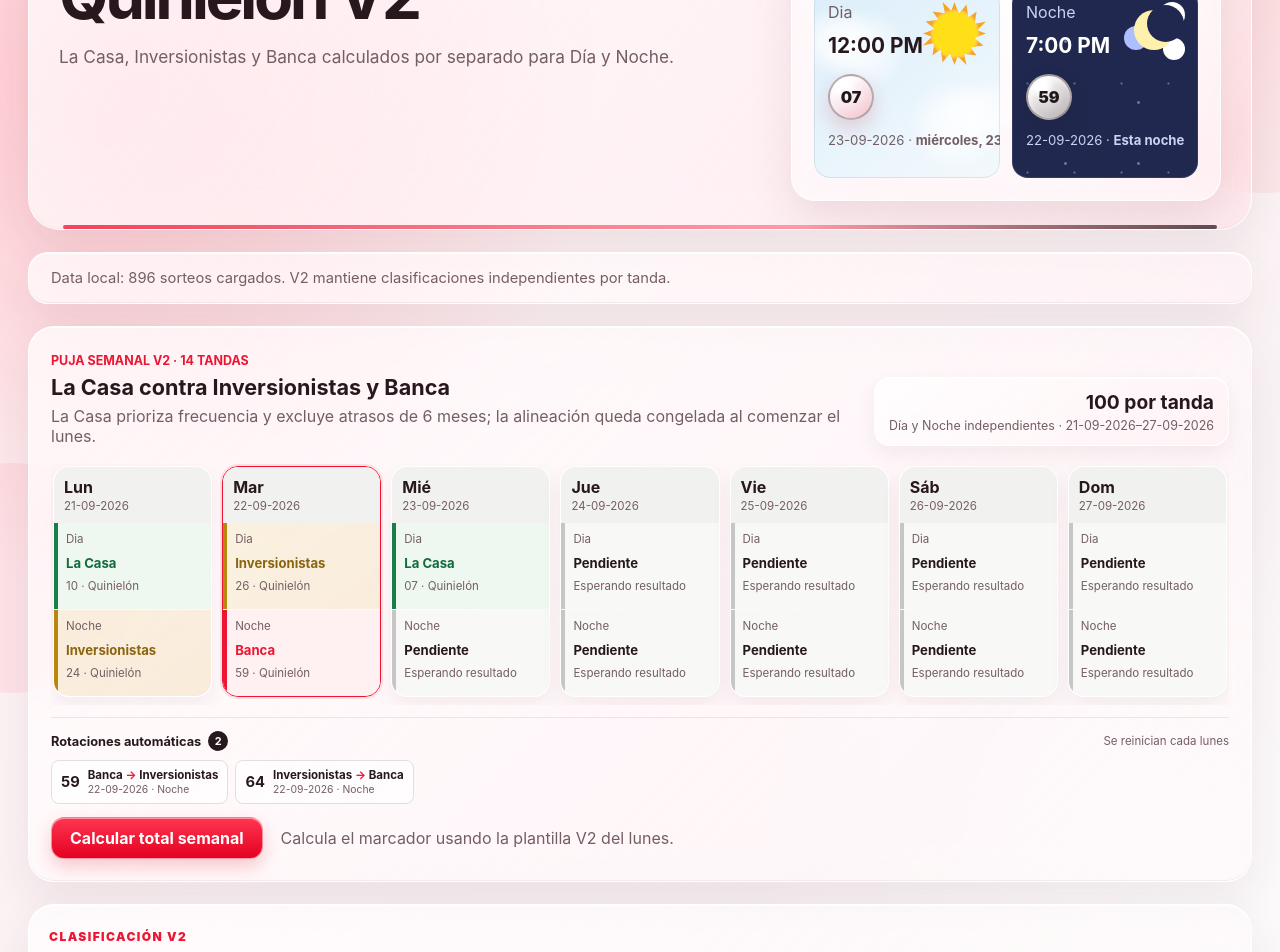
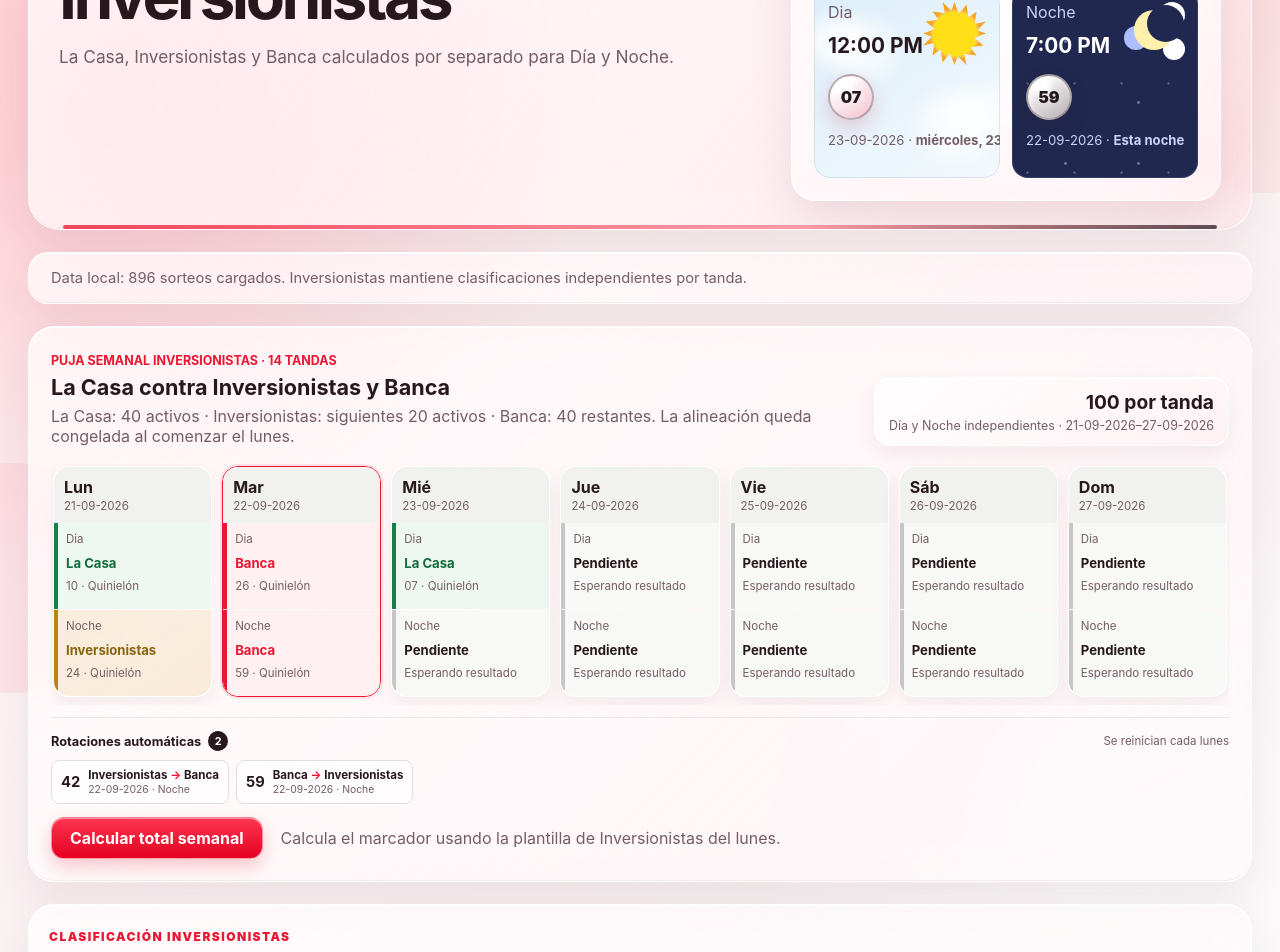
Before and after one commit to LuisManon/AnalisisDiario, a Next.js app: page / in a window 1280 px wide. Shown: the part 280-1232 px from the top of the page. Built offline with nearby package versions, Linux system fonts and the light colour scheme.

Commit message:
Add default Inversionistas view with independent 40-20-40 weekly challenge

```diff
--- a/components/LaPrimeraDashboard.tsx
+++ b/components/LaPrimeraDashboard.tsx
@@ -15,7 +15,7 @@ import { buildQuinielaSuggestions, formatQuinielaNumber } from "../lib/quiniela-
 import { getNextLoto5Date } from "../lib/la-primera-loto5";
 import type { LaPrimeraDraw, LaPrimeraFilter, LaPrimeraLoto5Draw, LaPrimeraQuinielaDraw, LaPrimeraSession, Loto5PortfolioPlay, Loto5PortfolioSnapshot, QuinielaPaleDraw } from "../lib/types";
 
-type LaPrimeraProduct = "quinielon" | "quinielon-v2" | "quiniela" | "loto5";
+type LaPrimeraProduct = "inversionistas" | "quinielon" | "quinielon-v2" | "quiniela" | "loto5";
 
 type Props = {
   initialData: {
@@ -203,7 +203,7 @@ function QuinielonBall({ number, tone = "red", winner = false }: { number: numbe
 
 export function LaPrimeraDashboard({ initialData }: Props) {
   const [data, setData] = useState(initialData);
-  const [product, setProduct] = useState<LaPrimeraProduct>("quinielon-v2");
+  const [product, setProduct] = useState<LaPrimeraProduct>("inversionistas");
   const [isPageLoading, setIsPageLoading] = useState(true);
   const [status, setStatus] = useState(`Data local: ${initialData.results.length} sorteos cargados.`);
   const [session, setSession] = useState<LaPrimeraFilter>("todos");
@@ -344,8 +344,8 @@ export function LaPrimeraDashboard({ initialData }: Props) {
     return <LaPrimeraLoto5View results={data.loto5Results} onProductChange={setProduct} status={status} />;
   }
 
-  if (product === "quinielon-v2") {
-    return <LaPrimeraQuinielonV2View results={results} onProductChange={setProduct} status={status} />;
+  if (product === "quinielon-v2" || product === "inversionistas") {
+    return <LaPrimeraQuinielonV2View key={product} variant={product} results={results} onProductChange={setProduct} status={status} />;
   }
 
   return (
@@ -609,6 +609,7 @@ export function LaPrimeraDashboard({ initialData }: Props) {
 function ProductSwitch({ product, onChange }: { product: LaPrimeraProduct; onChange: (product: LaPrimeraProduct) => void }) {
   return (
     <nav className="primeraProductSwitch" aria-label="Producto de La Primera">
+      <button className={product === "inversionistas" ? "active" : ""} onClick={() => onChange("inversionistas")}>Inversionistas</button>
       <button className={product === "quinielon-v2" ? "active" : ""} onClick={() => onChange("quinielon-v2")}>Quinielón V2</button>
       <button className={product === "quinielon" ? "active" : ""} onClick={() => onChange("quinielon")}>El Quinielón</button>
       <button className={product === "quiniela" ? "active" : ""} onClick={() => onChange("quiniela")}>Quiniela Día/Noche</button>
@@ -619,7 +620,9 @@ function ProductSwitch({ product, onChange }: { product: LaPrimeraProduct; onCha
 
 type QuinielonV2Group = "nosotros" | "inversionistas" | "banca";
 
-function buildQuinielonV2Rankings(results: LaPrimeraDraw[]) {
+type QuinielonVariant = "quinielon-v2" | "inversionistas";
+
+function buildQuinielonV2Rankings(results: LaPrimeraDraw[], variant: QuinielonVariant = "quinielon-v2") {
   const split = (session: LaPrimeraSession) => {
     const scoped = results.filter((draw) => draw.session === session);
     const ranking = buildLaPrimeraFrequencyRanking(scoped);
@@ -633,6 +636,17 @@ function buildQuinielonV2Rankings(results: LaPrimeraDraw[]) {
       const latest = lastDate(number);
       return !latest || latest <= delayThreshold;
     };
+    if (variant === "inversionistas") {
+      const active = ranking.filter((item) => !isDelayed(item.number));
+      const nosotros = active.slice(0, 40);
+      const inversionistas = active.slice(40, 60);
+      const selected = new Set([...nosotros, ...inversionistas].map((item) => item.number));
+      const banca = ranking.filter((item) => !selected.has(item.number)).sort((a, b) =>
+        Number(isDelayed(b.number)) - Number(isDelayed(a.number)) ||
+        a.count - b.count || lastDate(a.number).localeCompare(lastDate(b.number)) || a.number - b.number
+      );
+      return { nosotros, inversionistas, banca };
+    }
     const originalTop = ranking.slice(0, 40);
     const displacedTop = new Set(originalTop.filter((item) => isDelayed(item.number)).map((item) => item.number));
     const nosotros = ranking.filter((item) => !isDelayed(item.number)).slice(0, 40);
@@ -667,18 +681,18 @@ function quinielonV2GroupForNumber(
   return "banca";
 }
 
-function buildQuinielonV2WeeklyRotations(results: LaPrimeraDraw[], monday: string) {
+function buildQuinielonV2WeeklyRotations(results: LaPrimeraDraw[], monday: string, variant: QuinielonVariant = "quinielon-v2") {
   const sunday = addDays(monday, 6);
   const accumulated = results.filter((draw) => draw.date < monday);
   const weeklyDraws = results
     .filter((draw) => draw.date >= monday && draw.date <= sunday)
     .sort((a, b) => a.date.localeCompare(b.date) || (a.session === b.session ? 0 : a.session === "dia" ? -1 : 1));
-  let previous = buildQuinielonV2Rankings(accumulated);
+  let previous = buildQuinielonV2Rankings(accumulated, variant);
   const rotations: Array<{ date: string; session: LaPrimeraSession; number: number; from: QuinielonV2Group; to: QuinielonV2Group }> = [];
 
   for (const draw of weeklyDraws) {
     accumulated.push(draw);
-    const next = buildQuinielonV2Rankings(accumulated);
+    const next = buildQuinielonV2Rankings(accumulated, variant);
     for (let number = 0; number <= 99; number += 1) {
       const from = quinielonV2GroupForNumber(previous, draw.session, number);
       const to = quinielonV2GroupForNumber(next, draw.session, number);
@@ -696,14 +710,15 @@ const quinielonV2GroupLabels: Record<QuinielonV2Group, string> = {
   banca: "Banca"
 };
 
-function QuinielonV2WeeklyChallenge({ results }: { results: LaPrimeraDraw[] }) {
+function QuinielonV2WeeklyChallenge({ results, variant }: { results: LaPrimeraDraw[]; variant: QuinielonVariant }) {
+  const investors = variant === "inversionistas";
   const [showTotal, setShowTotal] = useState(false);
   const today = getDominicanClock().date;
   const monday = getWeekMonday(today);
   const sunday = addDays(monday, 6);
   const baseResults = results.filter((draw) => draw.date < monday);
-  const rankings = buildQuinielonV2Rankings(baseResults.length ? baseResults : results);
-  const rotations = baseResults.length ? buildQuinielonV2WeeklyRotations(results, monday) : [];
+  const rankings = buildQuinielonV2Rankings(baseResults.length ? baseResults : results, variant);
+  const rotations = baseResults.length ? buildQuinielonV2WeeklyRotations(results, monday, variant) : [];
   const weekDates = Array.from({ length: 7 }, (_, index) => addDays(monday, index));
   const days = weekDates.map((date) => ({
     date,
@@ -730,7 +745,7 @@ function QuinielonV2WeeklyChallenge({ results }: { results: LaPrimeraDraw[] }) {
   return (
     <section className="card weeklyTopChallenge quinielonV2Weekly">
       <header className="weeklyTopHeader">
-        <div><span className="panelLabel primeraLabel">Puja semanal V2 · 14 tandas</span><h2>La Casa contra Inversionistas y Banca</h2><p>La Casa prioriza frecuencia y excluye atrasos de 6 meses; la alineación queda congelada al comenzar el lunes.</p></div>
+        <div><span className="panelLabel primeraLabel">Puja semanal {investors ? "Inversionistas" : "V2"} · 14 tandas</span><h2>La Casa contra Inversionistas y Banca</h2><p>{investors ? "La Casa: 40 activos · Inversionistas: siguientes 20 activos · Banca: 40 restantes. La alineación queda congelada al comenzar el lunes." : "La Casa prioriza frecuencia y excluye atrasos de 6 meses; la alineación queda congelada al comenzar el lunes."}</p></div>
         <div className="weeklyRoster"><strong>100 por tanda</strong><span>Día y Noche independientes · {formatShortDate(monday)}–{formatShortDate(sunday)}</span></div>
       </header>
       <div className="weeklyDayGrid">
@@ -753,7 +768,7 @@ function QuinielonV2WeeklyChallenge({ results }: { results: LaPrimeraDraw[] }) {
       </aside>
       <div className="weeklyTopActions">
         <button className="primaryButton weeklyCalculateButton" onClick={() => setShowTotal((value) => !value)}>{showTotal ? "Ocultar total semanal" : "Calcular total semanal"}</button>
-        {showTotal ? <div className="weeklyTopSummary"><strong>{percentages.nosotros}% La Casa · {percentages.inversionistas}% Inversionistas · {percentages.banca}% Banca</strong><p>Marcador actual: <b>{totals.nosotros}–{totals.inversionistas}–{totals.banca}</b> en {resolved.length} tandas resueltas{lastResolvedDate ? `, desde el lunes hasta el ${formatShortDate(lastResolvedDate)}` : ""}. {pending ? `Quedan ${pending} tandas pendientes.` : "La semana está completa."}</p></div> : <p className="weeklySummaryHint">Calcula el marcador usando la plantilla V2 del lunes.</p>}
+        {showTotal ? <div className="weeklyTopSummary"><strong>{percentages.nosotros}% La Casa · {percentages.inversionistas}% Inversionistas · {percentages.banca}% Banca</strong><p>Marcador actual: <b>{totals.nosotros}–{totals.inversionistas}–{totals.banca}</b> en {resolved.length} tandas resueltas{lastResolvedDate ? `, desde el lunes hasta el ${formatShortDate(lastResolvedDate)}` : ""}. {pending ? `Quedan ${pending} tandas pendientes.` : "La semana está completa."}</p></div> : <p className="weeklySummaryHint">Calcula el marcador usando la plantilla {investors ? "de Inversionistas" : "V2"} del lunes.</p>}
       </div>
     </section>
   );
@@ -764,23 +779,24 @@ function QuinielonV2DelayPanel({ results, ranking, session, referenceDate }: { r
   return <aside className="rosterDelayPanel" role="status"><strong>6 meses o más sin salir</strong><small>{formatSession(session)} · calculado hasta {formatShortDate(referenceDate)}</small>{delayed.length ? <div className="rosterDelayList">{delayed.map((item) => <span key={item.number}>{formatQuinielonNumber(item.number)}<small>{item.lastDate ? formatShortDate(item.lastDate) : "Sin registro"}</small></span>)}</div> : <p>Ninguno.</p>}</aside>;
 }
 
-function LaPrimeraQuinielonV2View({ results, onProductChange, status }: { results: LaPrimeraDraw[]; onProductChange: (product: LaPrimeraProduct) => void; status: string }) {
+function LaPrimeraQuinielonV2View({ results, onProductChange, status, variant }: { results: LaPrimeraDraw[]; onProductChange: (product: LaPrimeraProduct) => void; status: string; variant: QuinielonVariant }) {
+  const investors = variant === "inversionistas";
   const [openInfo, setOpenInfo] = useState<string | null>(null);
   const [today, setToday] = useState(() => getDominicanClock().date);
   useEffect(() => {
     const timer = window.setInterval(() => setToday(getDominicanClock().date), 60_000);
     return () => window.clearInterval(timer);
   }, []);
-  const rankings = useMemo(() => buildQuinielonV2Rankings(results), [results]);
+  const rankings = useMemo(() => buildQuinielonV2Rankings(results, variant), [results, variant]);
   const referenceDate = results[0]?.date ?? "";
   const monday = getWeekMonday(today);
   const movements = useMemo(() => {
-    const rotations = results.some((draw) => draw.date < monday) ? buildQuinielonV2WeeklyRotations(results, monday) : [];
+    const rotations = results.some((draw) => draw.date < monday) ? buildQuinielonV2WeeklyRotations(results, monday, variant) : [];
     return {
       dia: buildNumberMovements(rotations.filter((rotation) => rotation.session === "dia")),
       noche: buildNumberMovements(rotations.filter((rotation) => rotation.session === "noche"))
     };
-  }, [results, monday]);
+  }, [results, monday, variant]);
   const weeklyWinningNumbers = {
     dia: results.filter((draw) => draw.date >= monday && draw.session === "dia").map((draw) => draw.number),
     noche: results.filter((draw) => draw.date >= monday && draw.session === "noche").map((draw) => draw.number)
@@ -789,27 +805,27 @@ function LaPrimeraQuinielonV2View({ results, onProductChange, status }: { result
   const frozen = (ranking: Array<{ number: number }>, session: LaPrimeraSession) => buildFrozenNumberMap(results, ranking, [session], referenceDate, 6);
   const groups: Array<{ key: QuinielonV2Group; title: string; description: string; tone: "red" | "gold" | "dark" }> = [
     { key: "nosotros", title: "La Casa", description: "Los 40 más frecuentes y activos: ningún número con 6 meses o más de atraso.", tone: "red" },
-    { key: "inversionistas", title: "Inversionistas", description: "Plan de respaldo: recibe los frecuentes desplazados por atraso y los siguientes disponibles.", tone: "gold" },
-    { key: "banca", title: "Banca", description: "Los 20 restantes, donde se concentran los de menor frecuencia y mayor atraso.", tone: "dark" }
+    { key: "inversionistas", title: "Inversionistas", description: investors ? "Los siguientes 20 más frecuentes y activos después de La Casa (puestos 41–60 entre los activos), sin atrasos de 6 meses." : "Plan de respaldo: recibe los frecuentes desplazados por atraso y los siguientes disponibles.", tone: "gold" },
+    { key: "banca", title: "Banca", description: investors ? "Los 40 restantes, incluidos todos los números con 6 meses o más sin salir." : "Los 20 restantes, donde se concentran los de menor frecuencia y mayor atraso.", tone: "dark" }
   ];
 
   return <main className="primeraTheme quinielonV2Theme">
-    <ProductSwitch product="quinielon-v2" onChange={onProductChange} />
-    <section className="hero primeraHero quinielonV2Hero"><div><p className="eyebrow primeraEyebrow">La Primera · clasificación independiente</p><h1>Quinielón V2</h1><p className="subcopy">La Casa, Inversionistas y Banca calculados por separado para Día y Noche.</p></div><div className="heroPanel primeraHeroPanel"><span className="panelLabel primeraLabel">Últimos sorteos</span><div className="latestSplit v2LatestSplit">{(["dia", "noche"] as const).map((session) => {
+    <ProductSwitch product={variant} onChange={onProductChange} />
+    <section className="hero primeraHero quinielonV2Hero"><div><p className="eyebrow primeraEyebrow">La Primera · clasificación independiente</p><h1>{investors ? "Inversionistas" : "Quinielón V2"}</h1><p className="subcopy">La Casa, Inversionistas y Banca calculados por separado para Día y Noche.</p></div><div className="heroPanel primeraHeroPanel"><span className="panelLabel primeraLabel">Últimos sorteos</span><div className="latestSplit v2LatestSplit">{(["dia", "noche"] as const).map((session) => {
       const latest = latestBySession[session];
       return <article className={`v2LatestCard ${session}`} key={session}><i className="v2SkyIcon" aria-hidden="true" /><span>{formatSession(session)}</span><strong>{laPrimeraSchedules[session].time}</strong>{latest ? <QuinielonBall number={latest.number} tone={session === "dia" ? "red" : "dark"} /> : <b>Sin datos</b>}<small>{latest ? <>{formatShortDate(latest.date)} · <b>{getLatestDateLabel(latest)}</b></> : "Sin fecha"}</small></article>;
     })}</div></div></section>
-    <section className="toolbar primeraToolbar"><span className="status">{status} V2 mantiene clasificaciones independientes por tanda.</span></section>
-    <QuinielonV2WeeklyChallenge results={results} />
+    <section className="toolbar primeraToolbar"><span className="status">{status} {investors ? "Inversionistas" : "V2"} mantiene clasificaciones independientes por tanda.</span></section>
+    <QuinielonV2WeeklyChallenge results={results} variant={variant} />
     {groups.map((group) => <section className={`quinielonRosterSection v2RosterSection ${group.key === "inversionistas" ? "investorSection" : group.key === "banca" ? "bankSection" : "nosotrosRosterSection"}`} key={group.key}>
-      <header><span>Clasificación V2</span><h2>{group.title}</h2><p>{group.description}</p></header>
+      <header><span>Clasificación {investors ? "Inversionistas" : "V2"}</span><h2>{group.title}</h2><p>{group.description}</p></header>
       <div className="twoColumn">{(["dia", "noche"] as const).map((session) => {
         const infoKey = `${group.key}-${session}`;
         const ranking = rankings[session][group.key];
         return <div className="v2RosterColumn" key={session}>
           <div className="v2RosterColumnTitle"><strong>{group.title} · {formatSession(session)}</strong><span className={`v2SessionIcon ${session}`} aria-hidden="true">{session === "dia" ? "☀️" : "🌙"}</span><RosterDelayButton label={`${group.title} ${formatSession(session)}`} isOpen={openInfo === infoKey} onClick={() => setOpenInfo((value) => value === infoKey ? null : infoKey)} /></div>
           {openInfo === infoKey ? <QuinielonV2DelayPanel results={results} ranking={ranking} session={session} referenceDate={referenceDate} /> : null}
-          <NumberGridCard title={group.key === "nosotros" ? "Selección de La Casa" : group.key === "inversionistas" ? "40 números de respaldo" : "20 números restantes"} ranking={ranking} winningNumbers={weeklyWinningNumbers[session]} frozenByNumber={frozen(ranking, session)} frozenMonths={6} tone={group.tone} separateRows={group.key !== "banca"} session={session} selectionDate={today} movementByNumber={movements[session]} />
+          <NumberGridCard title={group.key === "nosotros" ? "Selección de La Casa" : group.key === "inversionistas" ? (investors ? "20 números · puestos 41–60 activos" : "40 números de respaldo") : (investors ? "40 números restantes" : "20 números restantes")} ranking={ranking} winningNumbers={weeklyWinningNumbers[session]} frozenByNumber={frozen(ranking, session)} frozenMonths={6} tone={group.tone} separateRows={ranking.length > 20} session={session} selectionDate={today} movementByNumber={movements[session]} />
         </div>;
       })}</div>
     </section>)}
```
